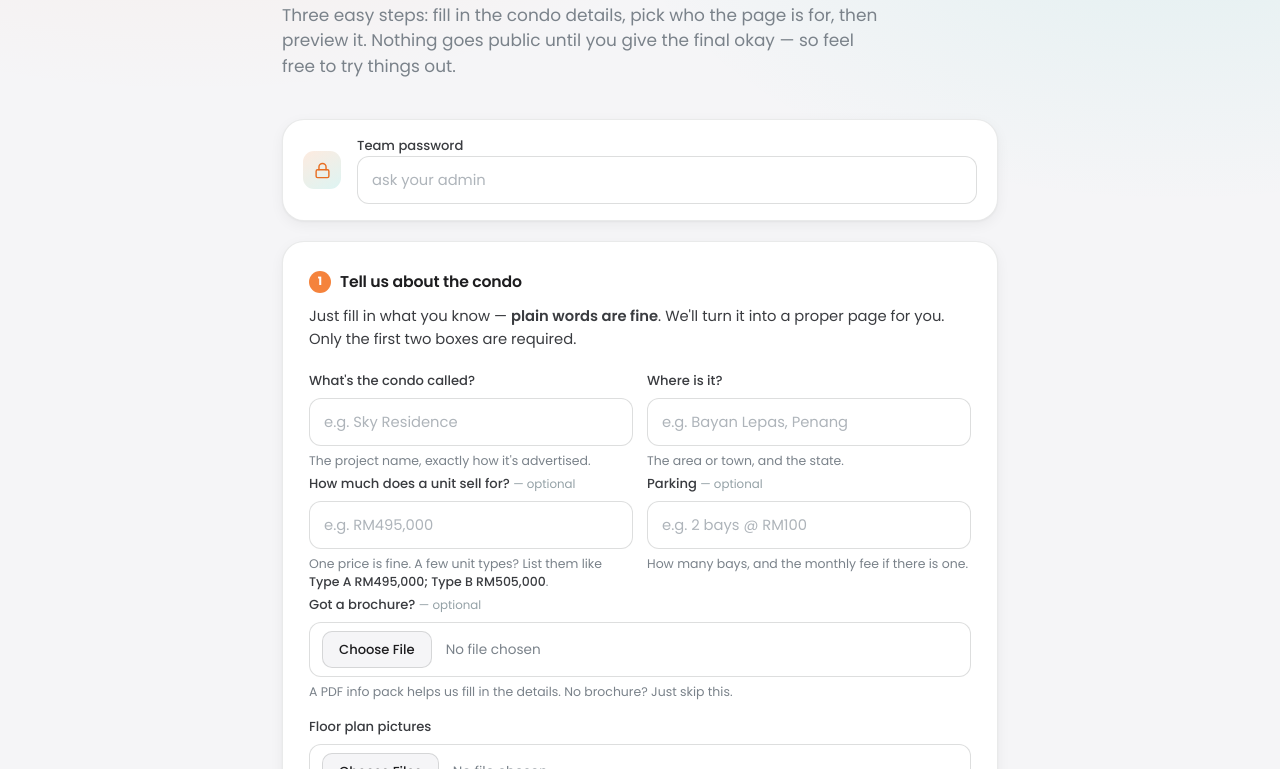
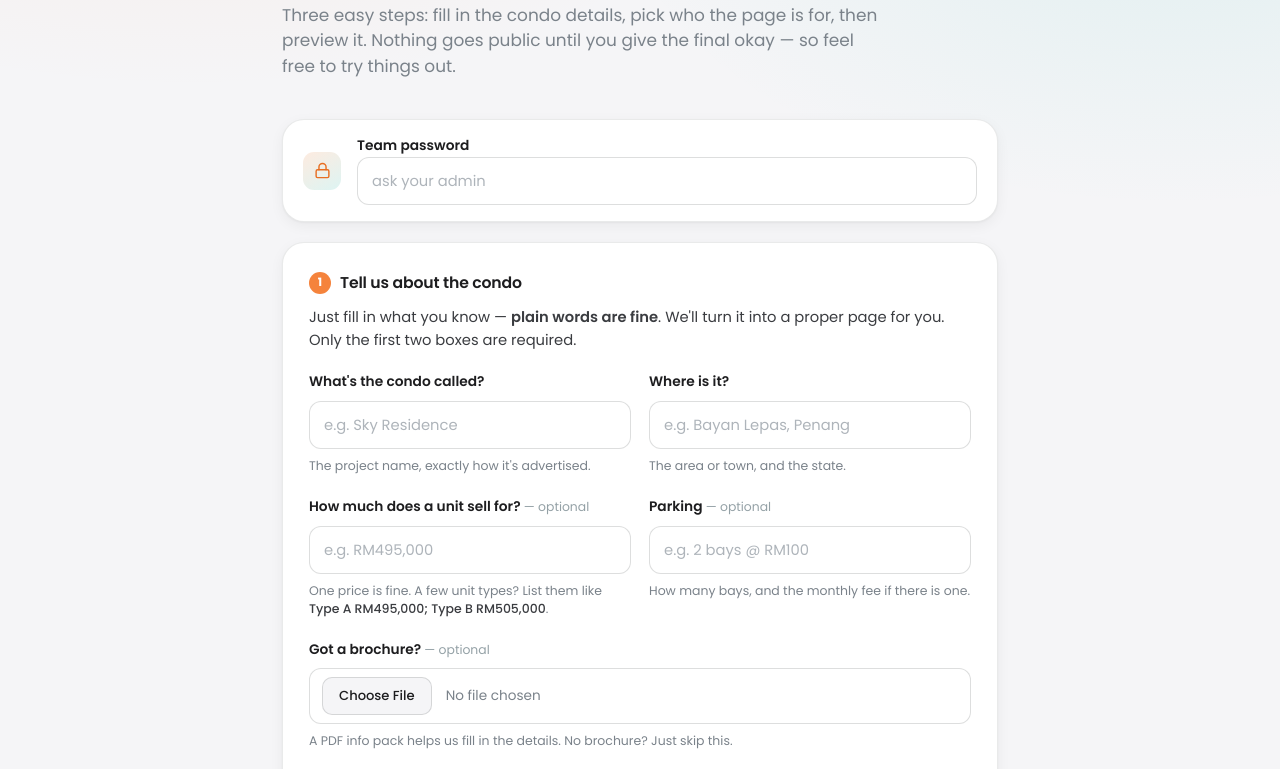
Before and after one commit to karenwong-png/harbourview, a plain HTML site: page admin.html in a window 1280 px wide. Shown: the part 173-942 px from the top of the page. Drawn offline with Linux system fonts and the light colour scheme.

Commit message:
Fix cramped spacing in admin form for a cleaner layout (#25)
- Remove the :first-of-type quirk that zeroed some label top margins,
  which made fields (e.g. 'Got a brochure?') jam into the hint above
- Give every field a consistent 22px block spacing via .field wrappers
- Wrap the file inputs in .field blocks so they space like the rest
- Bolder labels with clear separation from helper text


Claude-Session: https://claude.ai/code/session_01XEVTUuYq9HB6GoQaYjBdPq

Co-authored-by: Claude <noreply@anthropic.com>

```diff
--- a/admin.html
+++ b/admin.html
@@ -87,8 +87,7 @@
   }
   .step .txt{ color:var(--ink); text-transform:none; letter-spacing:-.01em; font-size:.98rem; font-weight:600; }
 
-  label{ display:block; font-weight:500; font-size:.82rem; color:var(--ink-soft); margin:16px 0 7px; }
-  label:first-of-type{ margin-top:0; }
+  label{ display:block; font-weight:600; font-size:.86rem; color:var(--ink); margin:0 0 8px; }
 
   input,textarea{
     width:100%; padding:12px 14px; border:1px solid var(--line-strong);
@@ -117,7 +116,7 @@
     min-height:230px; white-space:pre; background:#FBFBFC;
   }
 
-  .row{ display:grid; grid-template-columns:1fr 1fr; gap:14px; }
+  .row{ display:grid; grid-template-columns:1fr 1fr; gap:8px 18px; margin-bottom:22px; }
 
   /* Buttons */
   .btn{
@@ -140,9 +139,11 @@
 
   /* Friendly per-field helper text */
   label .opt{ font-weight:400; color:var(--grey); font-size:.9em; }
-  .help{ color:var(--mut); font-size:.78rem; line-height:1.45; margin:6px 0 0; }
+  .help{ color:var(--mut); font-size:.78rem; line-height:1.45; margin:8px 0 0; }
   .help b{ color:var(--ink-soft); font-weight:500; }
-  .field{ margin-bottom:4px; }
+  .field{ margin:0 0 22px; }
+  .field:last-child{ margin-bottom:0; }
+  .row .field{ margin-bottom:0; }
   .lead{ color:var(--ink-soft); font-size:.92rem; line-height:1.55; margin:-4px 0 20px; }
   .lead b{ font-weight:600; }
 
@@ -259,12 +260,16 @@
         <p class="help">How many bays, and the monthly fee if there is one.</p>
       </div>
     </div>
+    <div class="field">
       <label>Got a brochure? <span class="opt">— optional</span></label>
       <input id="infopack" type="file" accept="application/pdf" />
       <p class="help">A PDF info pack helps us fill in the details. No brochure? Just skip this.</p>
+    </div>
+    <div class="field">
       <label>Floor plan pictures</label>
       <input id="floorplans" type="file" accept="image/*" multiple />
       <p class="help">Photos or screenshots of the floor plans. You can pick more than one — hold <b>Ctrl</b> (or <b>⌘</b> on Mac) while choosing.</p>
+    </div>
     <p class="hint">Tip: keep all the files together under ~4 MB. When you click the button, it reads the plans and checks live prices nearby — this takes about 30–90 seconds, so give it a moment.</p>
     <div class="actions"><button class="btn" id="genBtn">Generate condo data</button> <span id="genState" class="muted"></span></div>
   </div>
```
Lines whose indentation alone changed are shown as unchanged.
